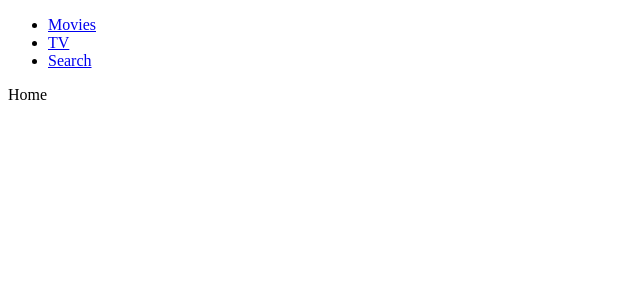
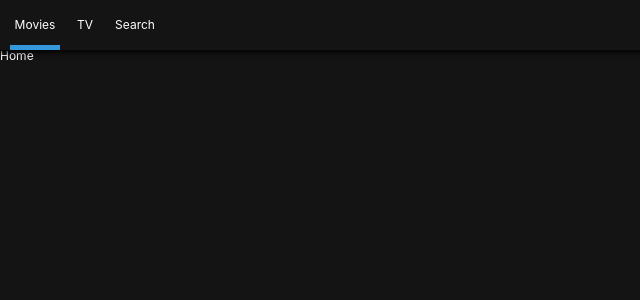
Before and after one commit to Jamie-Cheon/Zooflix, a React (Create React App) app: page / in a window 1280 px wide. Shown: the top 300 px of the page, without its empty margins (0-640 px from the left). Built offline with nearby package versions, Linux system fonts and the light colour scheme; the HTML template or start-up script is replaced by a standard one.

Commit message:
styling header

```diff
--- a/package.json
+++ b/package.json
@@ -11,6 +11,8 @@
     "react-dom": "^17.0.1",
     "react-router-dom": "^5.2.0",
     "react-scripts": "4.0.3",
+    "styled-components": "^5.2.1",
+    "styled-reset": "^4.3.4",
     "web-vitals": "^1.1.0"
   },
   "scripts": {
--- a/src/Components/App.js
+++ b/src/Components/App.js
@@ -1,13 +1,13 @@
 import React, { Component } from "react";
 import Router from "Components/Router";
-import Header from "Components/Header";
+import GlobalStyles from "Components/GlobalStyles";
 
 class App extends Component {
   render() {
     return (
       <>
-        <Header />
         <Router />
+        <GlobalStyles />
       </>
     );
   }
--- /dev/null
+++ b/src/Components/GlobalStyles.js
@@ -0,0 +1,22 @@
+import { createGlobalStyle } from "styled-components";
+import reset from "styled-reset";
+
+const globalStyles = createGlobalStyle`
+    ${reset};
+    a {
+        text-decoration: none;
+        color: inherit;
+    }
+    * {
+        box-sizing: border-box;
+    }
+    body {
+        font-family: -apple-system, BlinkMacSystemFont, 'Segoe UI', Roboto, Oxygen, Ubuntu, Cantarell, 'Open Sans', 'Helvetica Neue', sans-serif;
+        font-size: 12px;
+        background-color: rgba(20, 20, 20, 1);
+        color: white;
+        padding-top: 50px;
+    }
+`;
+
+export default globalStyles;
--- a/src/Components/Header.js
+++ b/src/Components/Header.js
@@ -1,17 +1,53 @@
 import React from "react";
+import { Link, withRouter } from "react-router-dom";
+import styled from "styled-components";
 
-export default () => (
-    <header>
-        <ul>
-            <li>
-                <a href="/">Movies</a>
-            </li>
-            <li>
-                <a href="/tv">TV</a>
-            </li>
-            <li>
-                <a href="/search">Search</a>
-            </li>
-        </ul>
-    </header>
-);
+const Header = styled.header`
+    color: white;
+    position: fixed;
+    top: 0;
+    left: 0;
+    width: 100%;
+    height: 50px;
+    display: flex;
+    align-items: center;
+    padding: 0px 10px;
+    background-color: rgba(20, 20, 20, 0.8);
+    z-index: 10;
+    box-shadow: 0px 1px 5px 2px rgba(0, 0, 0, 0.8)
+`;
+
+const List = styled.ul`
+    display: flex;
+`;
+
+const Item = styled.li`
+    width: 50px;
+    height: 50px;
+    text-align: center;
+    border-bottom: 5px solid ${props => props.current ? "#3498db" : "transparent"};
+    transition: border-bottom 0.5s ease-in-out;
+`;
+
+const SLink = styled(Link)`
+    height: 50px;
+    display: flex;
+    align-items: center;
+    justify-content: center;
+`;
+
+export default withRouter(({ location: { pathname }}) => (
+    <Header>
+        <List>
+            <Item current={pathname === "/"}>
+                <SLink to="/">Movies</SLink>
+            </Item>
+            <Item current={pathname === "/tv"}>
+                <SLink to="/tv">TV</SLink>
+            </Item>
+            <Item current={pathname === "/search"}>
+                <SLink to="/search">Search</SLink>
+            </Item>
+        </List>
+    </Header>
+));
--- a/src/Components/Router.js
+++ b/src/Components/Router.js
@@ -1,16 +1,20 @@
 import React from "react";
 import { BrowserRouter as Router, Route, Redirect, Switch } from "react-router-dom";
 import Home from "Routes/Home";
+import Header from "Components/Header";
 import TV from "Routes/TV";
 import Search from "Routes/Search";
 
 export default () => (
     <Router>
+        <>
+            <Header />
             <Switch>
                 <Route path="/" exact component={Home} />
                 <Route path="/tv"  component={TV} />
                 <Route path="/search"  component={Search} />
                 <Redirect from="*" to="/" />
             </Switch>
+        </>
     </Router>
 );
```
Also changed, not shown: 1 other file (tests, documents, lock files or other folders). Lines whose indentation alone changed are shown as unchanged.
